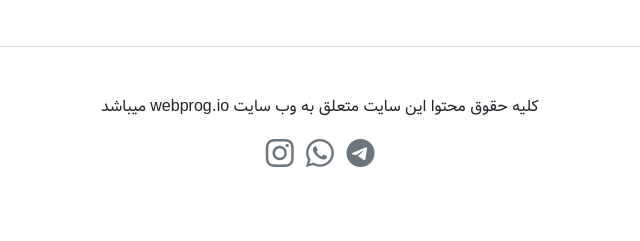
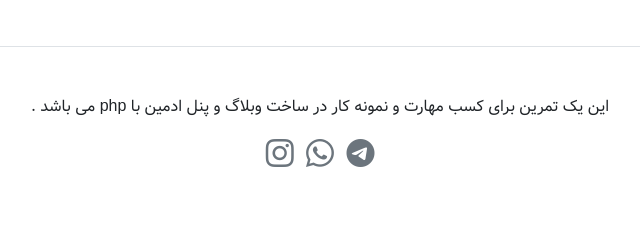
Before and after one commit to sorahiatieh/weblog, a PHP site: page /index.php in a window 1280 px wide. Shown: the part 1599-1840 px from the top of the page, without its empty margins (320-960 px from the left). Run offline with PHP 8.4, Linux system fonts and the light colour scheme; data comes from the database, SQL or seed files in the repository.

Commit message:
update footer

```diff
--- a/include/layout/footer.php
+++ b/include/layout/footer.php
@@ -3,8 +3,7 @@
                 <div class="row flex-column">
                     <div>
                         <p class="">
-                            کلیه حقوق محتوا این سایت متعلق به وب سایت webprog.io
-                            میباشد
+                            این یک تمرین برای کسب مهارت و نمونه کار در ساخت وبلاگ و پنل ادمین با php می باشد .
                         </p>
                     </div>
                     <div>
```
